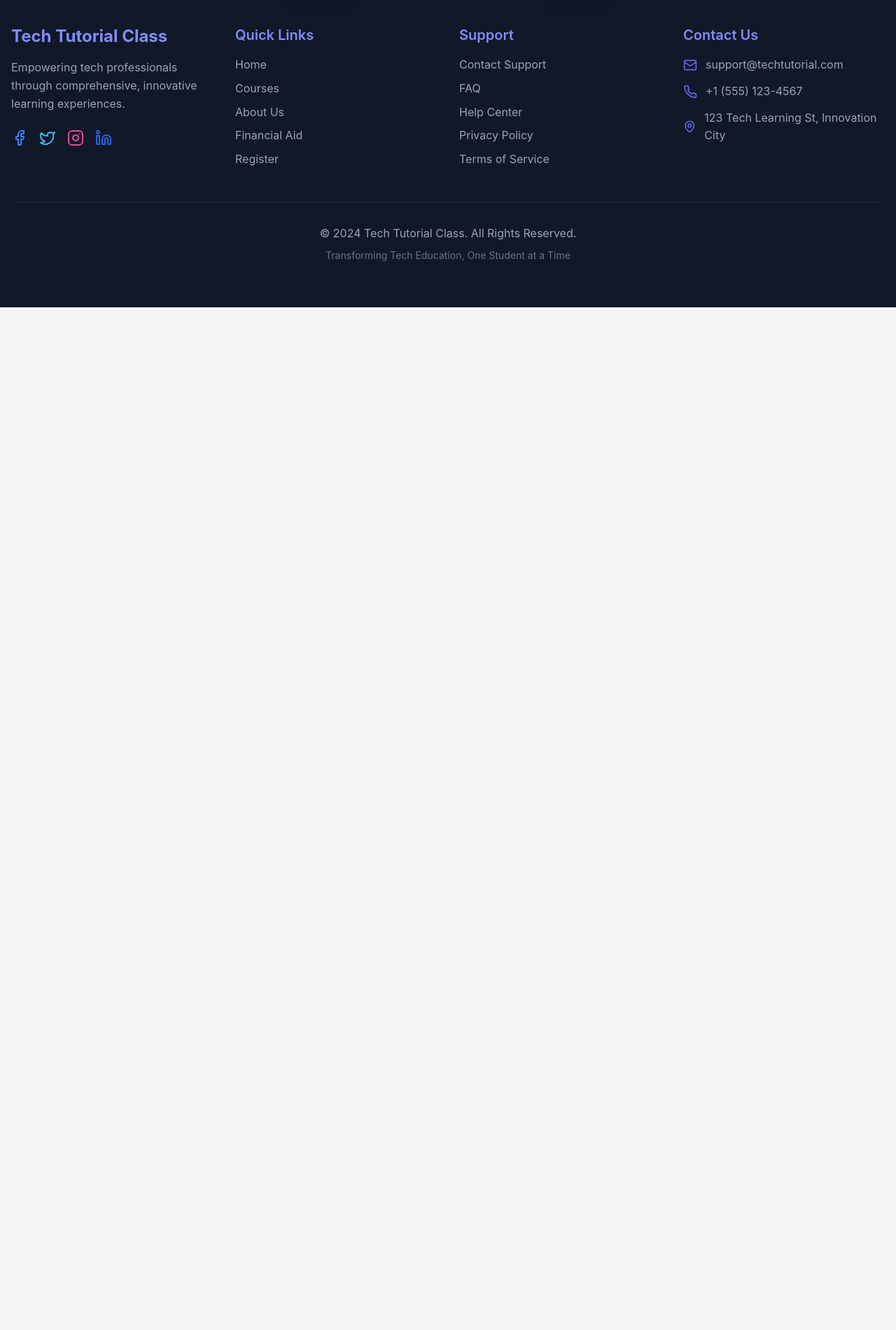
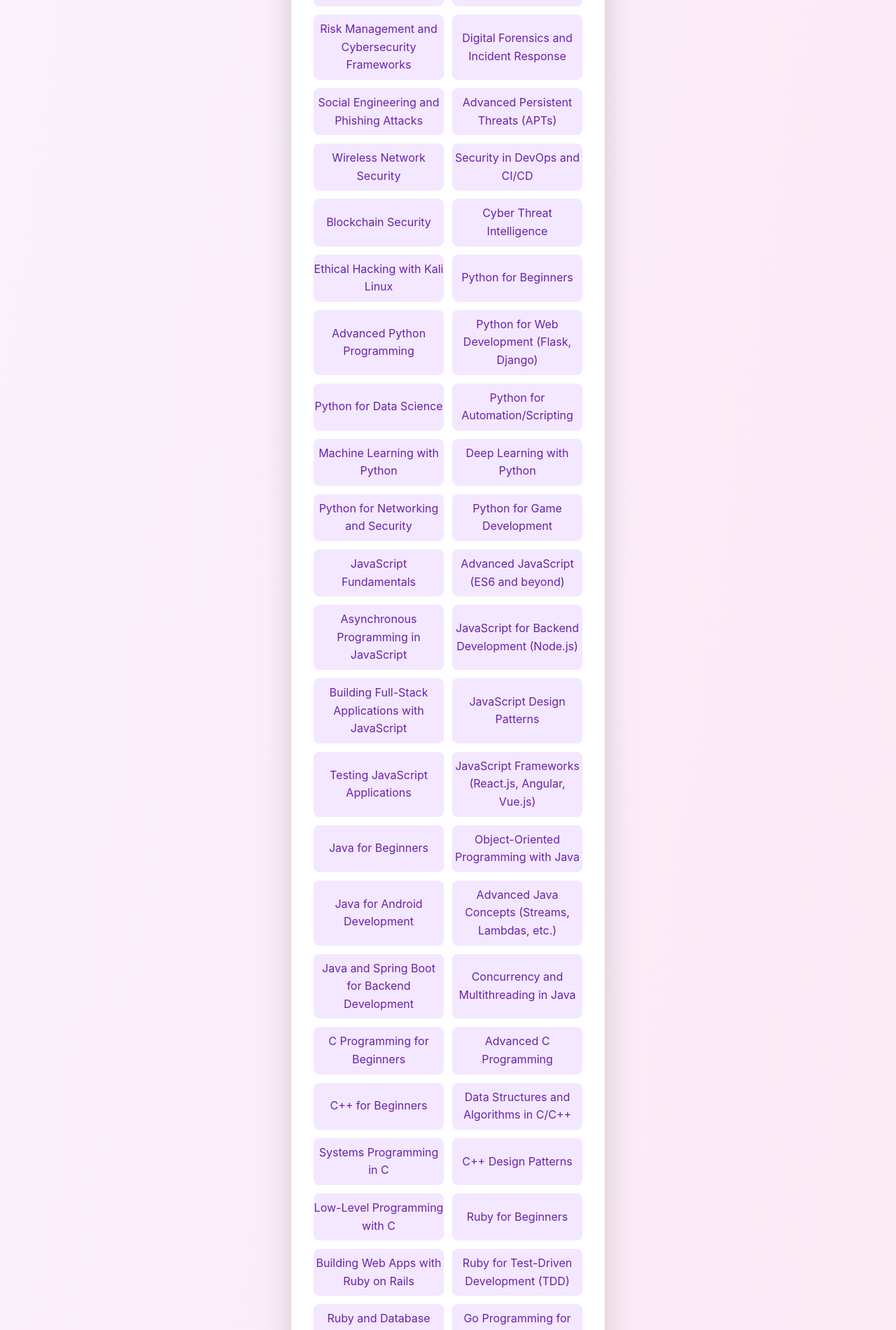
Before and after one commit to Curlybrayce/quick-up, a React (Vite) app in the folder frontend/: page /register in a window 1280 px wide. Shown: the part 4203-6103 px from the top of the page at 70% size. Before the commit the page ends 4642 px from the top, so only its background shows below. Built offline with nearby package versions, Linux system fonts and the light colour scheme.

Commit message:
Tell me about it

```diff
--- a/frontend/src/pages/RegistrationPage.jsx
+++ b/frontend/src/pages/RegistrationPage.jsx
@@ -6,6 +6,7 @@
 const RegistrationPage = () => {
   const navigate = useNavigate();
   const [errors, setErrors] = useState({});
+
   const [formData, setFormData] = useState({
     name: '',
     email: '',
@@ -112,6 +113,134 @@
     'Advanced Penetration Testing',
     'Web Application Security (OWASP Top 10)',
     'Security Operations and Incident Response',
+    'Cybersecurity for Cloud Computing',
+    'Cybersecurity for IoT Devices',
+    'Firewalls, VPNs, and IDS/IPS',
+    'Malware Analysis and Reverse Engineering',
+    'Risk Management and Cybersecurity Frameworks',
+    'Digital Forensics and Incident Response',
+    'Social Engineering and Phishing Attacks',
+    'Advanced Persistent Threats (APTs)',
+    'Wireless Network Security',
+    'Security in DevOps and CI/CD',
+    'Blockchain Security',
+    'Cyber Threat Intelligence',
+    'Ethical Hacking with Kali Linux',
+
+    // Programming Languages
+
+    // Python
+    'Python for Beginners',
+    'Advanced Python Programming',
+    'Python for Web Development (Flask, Django)',
+    'Python for Data Science',
+    'Python for Automation/Scripting',
+    'Machine Learning with Python',
+    'Deep Learning with Python',
+    'Python for Networking and Security',
+    'Python for Game Development',
+
+    // JavaScript
+    'JavaScript Fundamentals',
+    'Advanced JavaScript (ES6 and beyond)',
+    'Asynchronous Programming in JavaScript',
+    'JavaScript for Backend Development (Node.js)',
+    'Building Full-Stack Applications with JavaScript',
+    'JavaScript Design Patterns',
+    'Testing JavaScript Applications',
+    'JavaScript Frameworks (React.js, Angular, Vue.js)',
+
+    // Java
+    'Java for Beginners',
+    'Object-Oriented Programming with Java',
+    'Java for Android Development',
+    'Advanced Java Concepts (Streams, Lambdas, etc.)',
+    'Java and Spring Boot for Backend Development',
+    'Concurrency and Multithreading in Java',
+
+    // C/C++
+    'C Programming for Beginners',
+    'Advanced C Programming',
+    'C++ for Beginners',
+    'Data Structures and Algorithms in C/C++',
+    'Systems Programming in C',
+    'C++ Design Patterns',
+    'Low-Level Programming with C',
+
+    // Ruby
+    'Ruby for Beginners',
+    'Building Web Apps with Ruby on Rails',
+    'Ruby for Test-Driven Development (TDD)',
+    'Ruby and Database Management',
+
+    // Go (Golang)
+    'Go Programming for Beginners',
+    'Concurrency in Go',
+    'Building Web Applications with Go',
+    'Go for Microservices',
+    'Advanced Go Techniques',
+
+    // Algorithms & Data Structures
+    'Introduction to Algorithms',
+    'Sorting Algorithms (Merge Sort, Quick Sort, etc.)',
+    'Searching Algorithms (Binary Search, DFS/BFS)',
+    'Dynamic Programming',
+    'Graph Algorithms (Dijkstra, A*)',
+    'Data Structures: Arrays, Stacks, Queues',
+    'Trees and Binary Search Trees',
+    'Heaps and Priority Queues',
+    'Hashing Techniques',
+    'Advanced Data Structures (Trie, Segment Trees, etc.)',
+    'String Matching and Parsing Algorithms',
+    'Greedy Algorithms',
+    'Divide and Conquer Algorithms',
+    'Network Flow Algorithms',
+    'Computational Geometry Algorithms',
+    'Parallel Algorithms',
+    'Algorithms for Big Data',
+    'Approximation Algorithms',
+
+    // Cloud Computing & DevOps
+    'Introduction to Cloud Computing',
+    'AWS Fundamentals',
+    'Azure Fundamentals',
+    'Google Cloud Platform (GCP) Basics',
+    'Cloud Architecture and Design',
+    'Cloud Security Best Practices',
+    'DevOps Basics',
+    'Continuous Integration/Continuous Deployment (CI/CD)',
+    'Docker and Containerization',
+    'Kubernetes for Orchestration',
+    'Infrastructure as Code (Terraform, CloudFormation)',
+    'Microservices and Cloud-Native Development',
+    'Serverless Computing with AWS Lambda',
+    'Monitoring and Logging in Cloud Environments',
+    'Building Scalable Applications on the Cloud',
+
+    // Artificial Intelligence & Robotics
+    'Introduction to AI',
+    'AI for Problem Solving',
+    'Robotics and Autonomous Systems',
+    'AI in Robotics',
+    'Computer Vision for AI',
+    'Speech Recognition AI',
+    'AI for Game Development',
+    'Building Chatbots with AI',
+    'Ethical AI and Bias Mitigation',
+    'AI for Healthcare',
+    'Swarm Robotics',
+
+    // Blockchain & Cryptocurrencies
+    'Blockchain Basics',
+    'Ethereum and Smart Contracts',
+    'Building Decentralized Apps (DApps)',
+    'Cryptography in Blockchain',
+    'Blockchain Security',
+    'Bitcoin and Cryptocurrency Fundamentals',
+    'NFTs (Non-Fungible Tokens)',
+    'Developing Smart Contracts with Solidity',
+    'Blockchain Development with Hyperledger',
+    'Blockchain for Finance and Supply Chain'
   ];
 
 
```
